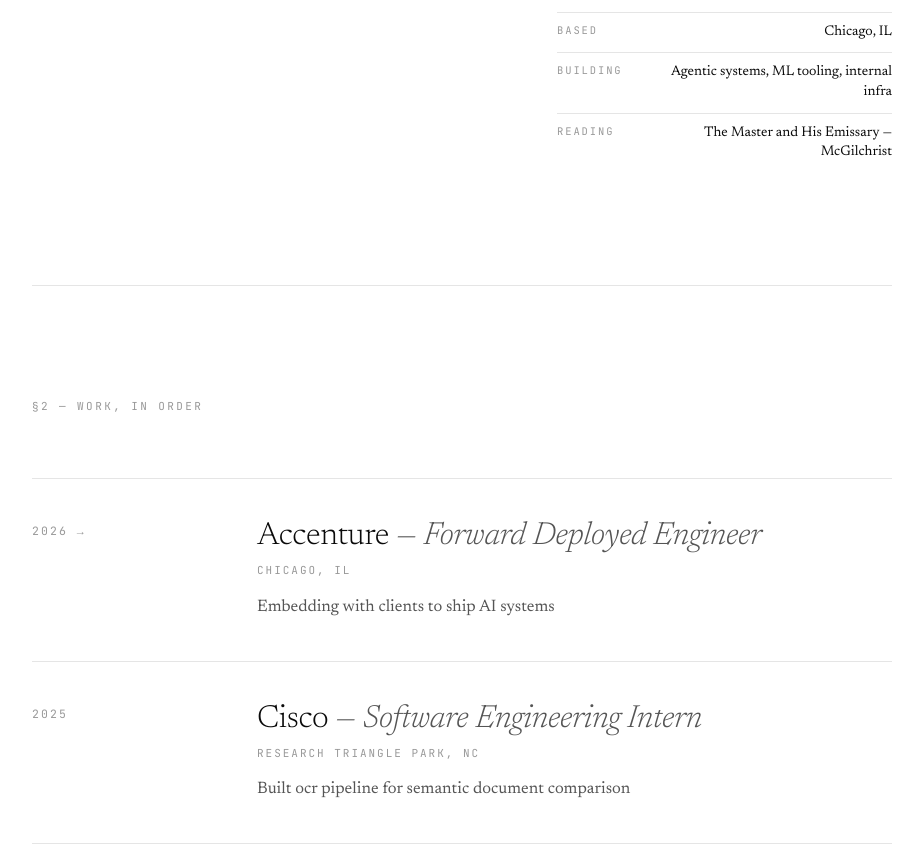
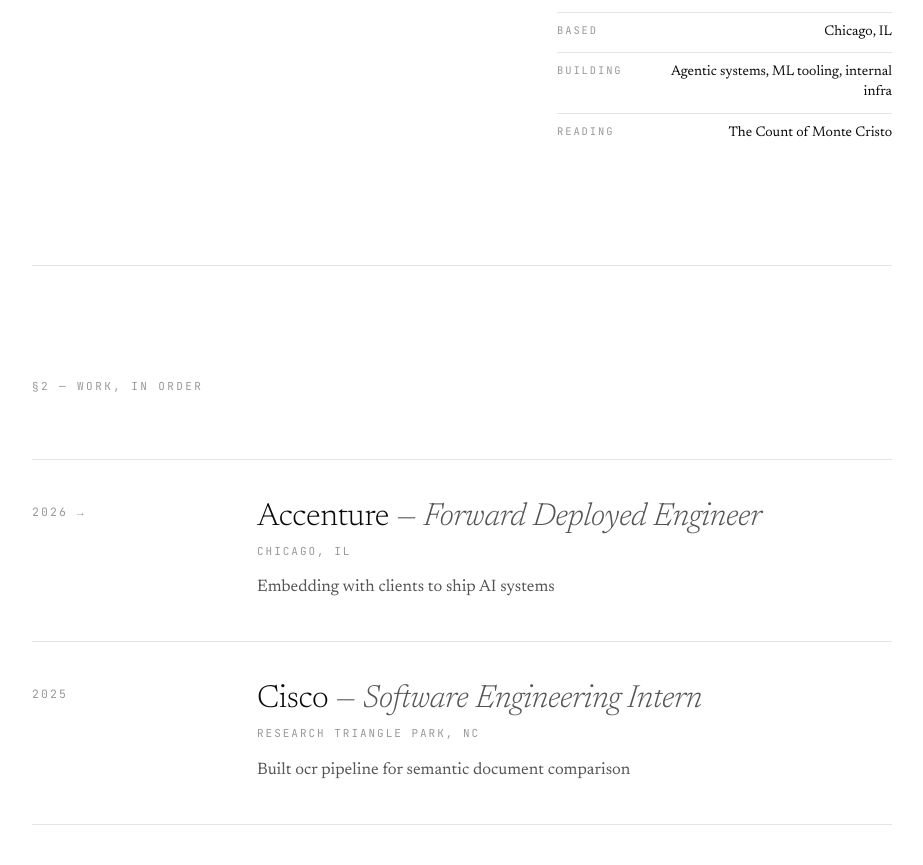
Before and after one commit to ojunedi/personalwebsite, a React (Vite) app: page / in a window 1280 px wide. Shown: the part 1200-2065 px from the top of the page, without its empty margins (178-1101 px from the left). Built offline with nearby package versions, Linux system fonts and the light colour scheme.

Commit message:
update reading

```diff
--- a/src/sections/AboutSection.tsx
+++ b/src/sections/AboutSection.tsx
@@ -4,7 +4,7 @@
   { label: 'Role', value: 'Forward Deployed Engineer at Accenture' },
   { label: 'Based', value: 'Chicago, IL' },
   { label: 'Building', value: 'Agentic systems, ML tooling, internal infra' },
-  { label: 'Reading', value: 'The Master and His Emissary — McGilchrist' },
+  { label: 'Reading', value: 'The Count of Monte Cristo' },
 ]
 
 export default function AboutSection() {
```
